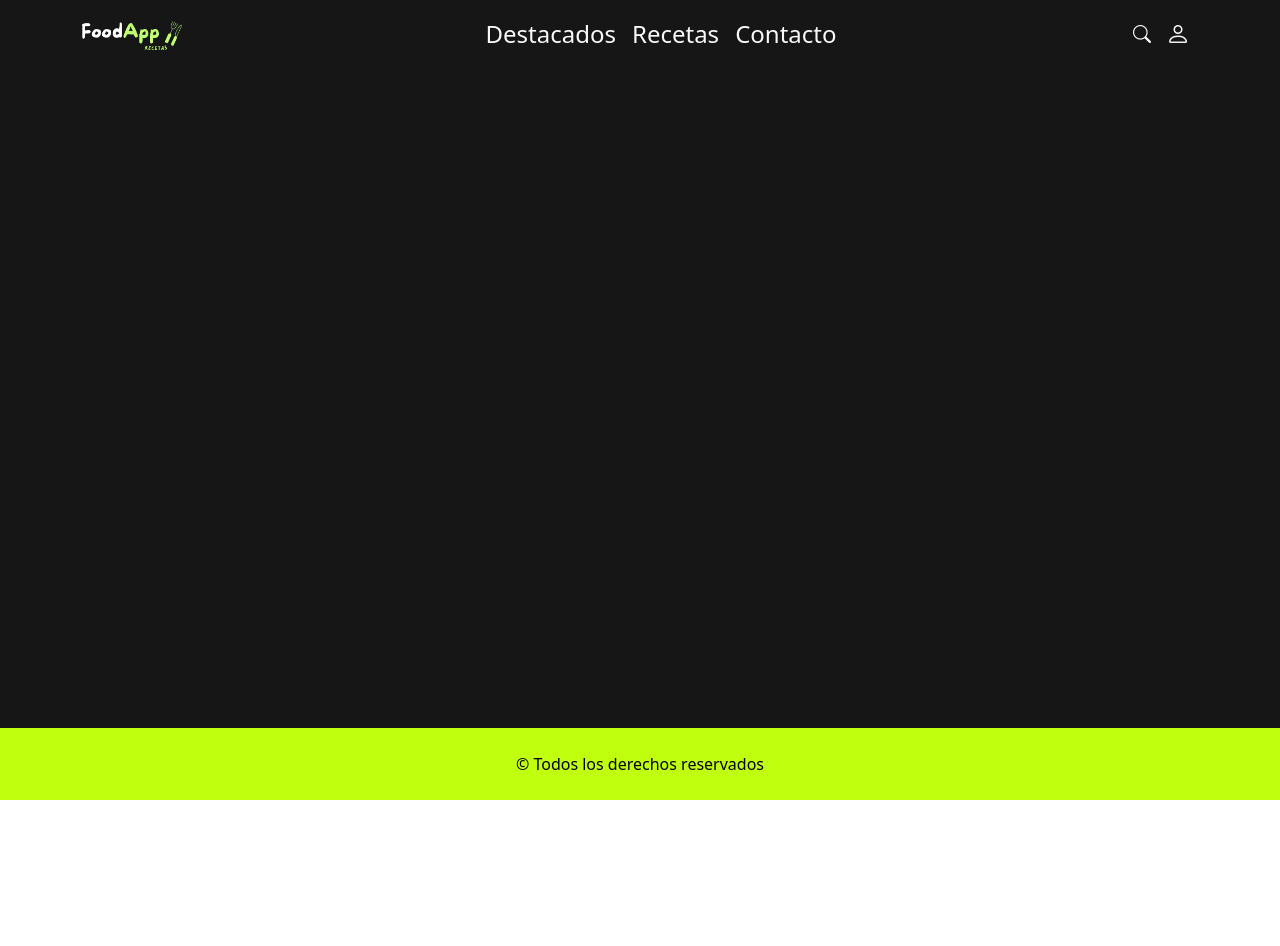
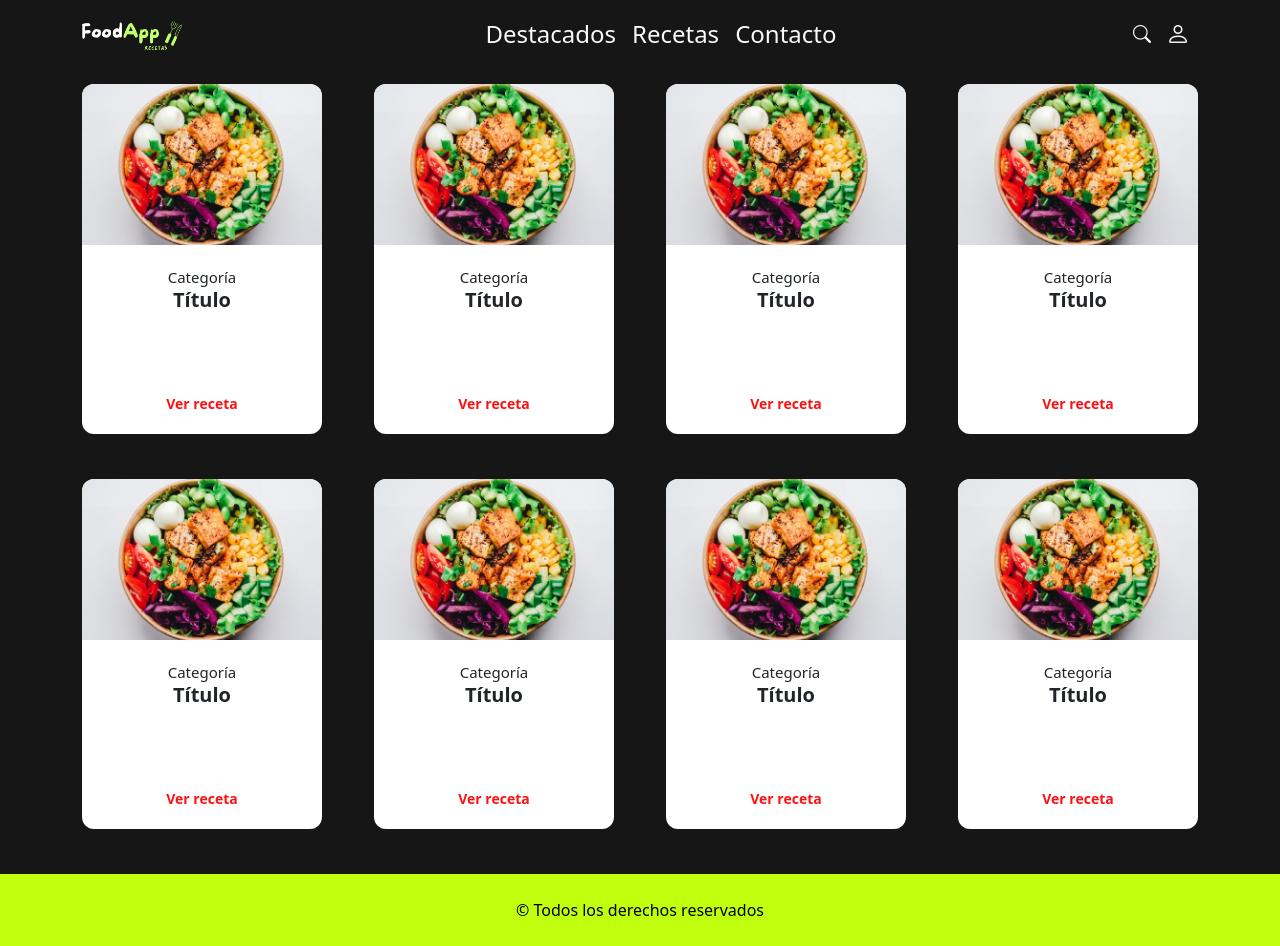
Before and after one commit to Juliancito1/Food-App, a React (Vite) app: page / in a window 1280 px wide. Before the commit the page ends 800 px from the top, so only its background shows below. Built offline with nearby package versions, Linux system fonts and the light colour scheme.

Commit message:
Contenedor y cards de recetas hecho

```diff
--- a/src/App.css
+++ b/src/App.css
@@ -39,6 +39,37 @@
     font-size: 18px;
 }
 
+.card-receta {
+    height: 230px;
+    width: 155px;
+    background-color: #fff;
+    border-radius: 12px;
+    overflow: hidden;
+    padding-bottom: 10px;
+    margin-bottom: 24px;
+}
+
+.card-desc {
+    margin-top: -30px;
+}
+
+.card-desc p {
+    font-size: 12px;
+    font-weight: 300;
+}
+
+.card-desc h5 {
+    font-size: 16px;
+    font-weight: bold;
+}
+
+.card-receta a {
+    font-size: 12px;
+    color: #FC1212;
+    text-decoration: none;
+    font-weight: bold;
+}
+
 @media (min-width: 988px) {
     .contenedorSearch {
         width: 30px;
@@ -74,4 +105,27 @@
         display: block;
         padding: 0 8px;
     }
+
+    .card-receta {
+        height: 350px;
+        width: 240px;
+        padding-bottom: 20px;
+        margin-bottom: 45px;
+    }
+
+    .card-desc {
+        margin-top: -60px;
+    }
+
+    .card-desc p {
+        font-size: 15px;
+    }
+
+    .card-desc h5 {
+        font-size: 20px;
+    }
+
+    .card-receta a {
+        font-size: 14px;
+    }
 }
--- a/src/App.jsx
+++ b/src/App.jsx
@@ -1,17 +1,19 @@
-import './App.css'
-import 'bootstrap/dist/css/bootstrap.min.css';
-import Menu from './views/Menu';
-import Footer from './views/Footer';
+import "./App.css";
+import "bootstrap/dist/css/bootstrap.min.css";
+import Menu from "./views/Menu";
+import Footer from "./views/Footer";
+import ContenedorRecetas from "./components/ContenedorRecetas";
 
 function App() {
-
   return (
     <>
-    <Menu></Menu>
-    <section className='mainPage'></section>
-    <Footer></Footer>
+      <Menu></Menu>
+      <section className="mainPage">
+        <ContenedorRecetas />
+      </section>
+      <Footer></Footer>
     </>
-  )
+  );
 }
 
-export default App
+export default App;
--- /dev/null
+++ b/src/components/CardRecetas.jsx
@@ -0,0 +1,22 @@
+const CardRecetas = () => {
+  return (
+    <>
+      <div className="card-receta d-flex flex-column flex-wrap justify-content-between text-center">
+        <div className="card-img">
+          <img
+            src="../src/assets/img-receta.png"
+            className="w-100"
+            alt="Imagen de receta"
+          />
+        </div>
+        <div className="card-desc">
+          <p className="mb-0">Categoría</p>
+          <h5 className="mb-0">Título</h5>
+        </div>
+        <a href="#">Ver receta</a>
+      </div>
+    </>
+  );
+};
+
+export default CardRecetas;
--- /dev/null
+++ b/src/components/ContenedorRecetas.jsx
@@ -0,0 +1,20 @@
+import CardRecetas from "./CardRecetas";
+
+const ContenedorRecetas = () => {
+  return (
+    <article className="container">
+      <div className="contenedor-recetas d-flex flex-wrap justify-content-center justify-content-md-between mt-3">
+        <CardRecetas />
+        <CardRecetas />
+        <CardRecetas />
+        <CardRecetas />
+        <CardRecetas />
+        <CardRecetas />
+        <CardRecetas />
+        <CardRecetas />
+      </div>
+    </article>
+  );
+};
+
+export default ContenedorRecetas;
--- a/src/views/Menu.jsx
+++ b/src/views/Menu.jsx
@@ -1,5 +1,6 @@
 import { Nav, Navbar, Container, FormControl } from "react-bootstrap";
 import "bootstrap-icons/font/bootstrap-icons.css";
+
 const Menu = () => {
   return (
     <Navbar className="fondoNegro" expand="lg">
```
Also changed, not shown: src/assets/img-receta.png (added).
